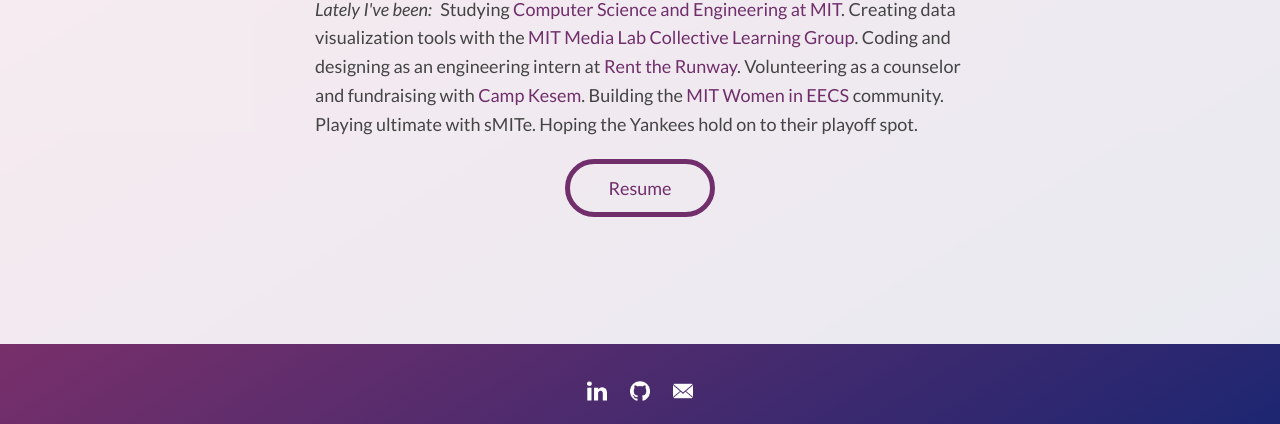
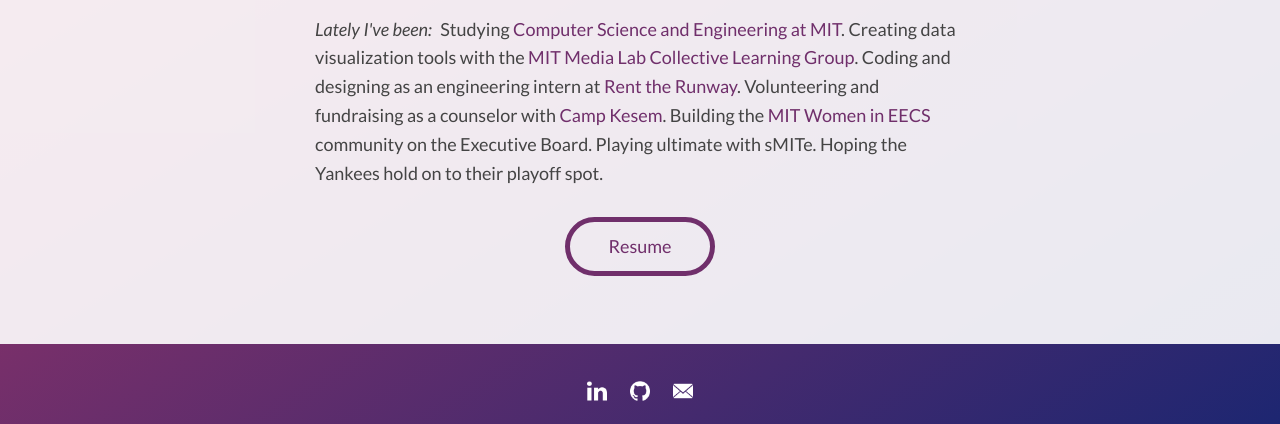
Before and after one commit to askyel/homepage, a PHP site: page /about.html in a window 1280 px wide. Shown: the part 376-800 px from the top of the page. Run offline with PHP 8.4, Linux system fonts and the light colour scheme.

Commit message:
about spacing

```diff
--- a/about.html
+++ b/about.html
@@ -33,7 +33,7 @@
 
 			<div id="about-desc">
 				<!--<p class="style-italic">Lately I've been...</p>-->
-				<p><span class="style-italic">Lately I've been:</span> Studying <a href="https://www.eecs.mit.edu/">Computer Science and Engineering at MIT</a>. Creating data visualization tools with the <a href="http://macro.media.mit.edu/">MIT Media Lab Collective Learning Group</a>. Coding and designing as an engineering intern at <a href="https://www.renttherunway.com/">Rent the Runway</a>. Volunteering as a counselor and fundraising with <a href="http://campkesem.org/mit">Camp Kesem</a>. Building the <a href="https://medium.com/mit-women-in-eecs">MIT Women in EECS</a> community. Playing ultimate with sMITe. Hoping the Yankees hold on to their playoff spot.</p>
+				<p><span class="style-italic">Lately I've been:</span> Studying <a href="https://www.eecs.mit.edu/">Computer Science and Engineering at MIT</a>. Creating data visualization tools with the <a href="http://macro.media.mit.edu/">MIT Media Lab Collective Learning Group</a>. Coding and designing as an engineering intern at <a href="https://www.renttherunway.com/">Rent the Runway</a>. Volunteering and fundraising as a counselor with <a href="http://campkesem.org/mit">Camp Kesem</a>. Building the <a href="https://medium.com/mit-women-in-eecs">MIT Women in EECS</a> community on the Executive Board. Playing ultimate with sMITe. Hoping the Yankees hold on to their playoff spot.</p>
 
 				<!--<ul>-->
 					<!--<li>Studying <a href="https://www.eecs.mit.edu/">Computer Science and Engineering at MIT</a></li>-->
--- a/css/style.css
+++ b/css/style.css
@@ -201,7 +201,7 @@ h1#home:hover {
 
 #about-pic img {
 	width: 200px;
-	margin: 0 auto 0;
+	margin: 10px auto 10px;
 	/*padding: 20px 20px 0;*/
 	border: 5px solid #702F6B;
 	border-radius: 50%;
@@ -218,7 +218,7 @@ h1#home:hover {
 
 #resume {
 	width: 100px;
-	margin: 20px auto 10px;
+	margin: 30px auto 0;
 	padding: 10px 20px 10px;
 	border-radius: 30px;
 	border: 5px solid #702F6B;
```
